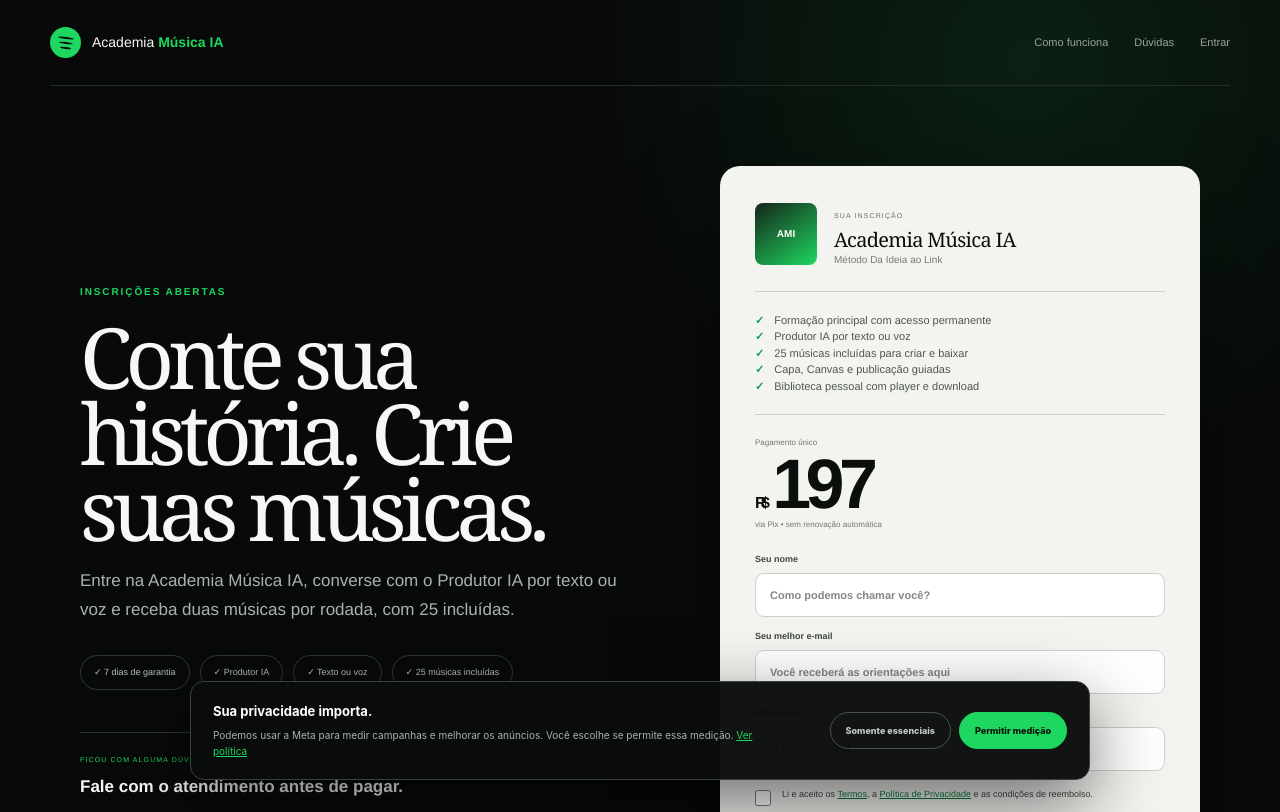
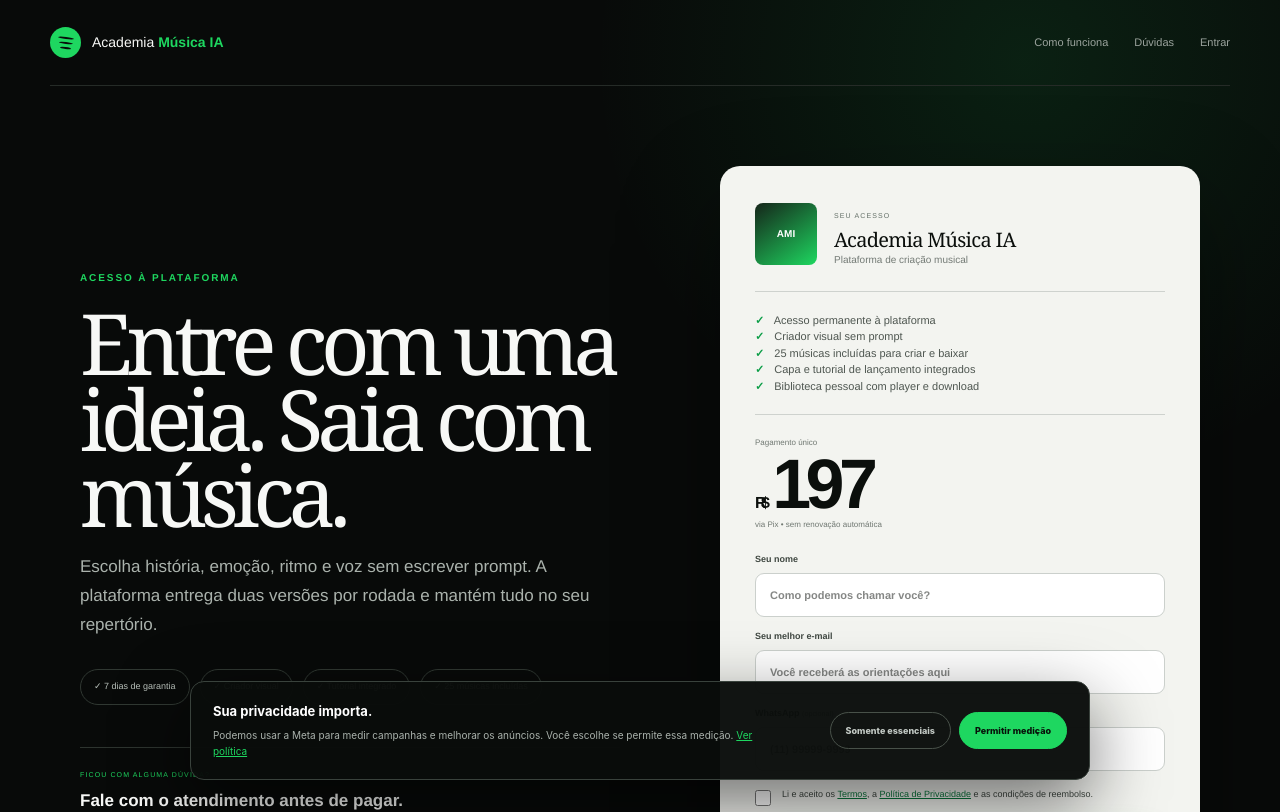
Before and after one commit to saraivabr/academiamusica, a Next.js app: page /checkout in a window 1280 px wide. Shown: the top 812 px of the page. Built offline with nearby package versions, Linux system fonts and the light colour scheme; no server answers.

Commit message:
fix: alinha checkout e termos à plataforma

```diff
--- a/app/checkout/CheckoutClient.tsx
+++ b/app/checkout/CheckoutClient.tsx
@@ -177,16 +177,16 @@ export default function CheckoutClient() {
       <div className="order-title">
         <span className="cover-mini">AMI</span>
         <div>
-          <small>SUA INSCRIÇÃO</small>
+          <small>SEU ACESSO</small>
           <h2>Academia Música IA</h2>
-          <p>Método Da Ideia ao Link</p>
+          <p>Plataforma de criação musical</p>
         </div>
       </div>
       <div className="order-includes">
-        <p><b>✓</b> Formação principal com acesso permanente</p>
-        <p><b>✓</b> Produtor IA por texto ou voz</p>
+        <p><b>✓</b> Acesso permanente à plataforma</p>
+        <p><b>✓</b> Criador visual sem prompt</p>
         <p><b>✓</b> 25 músicas incluídas para criar e baixar</p>
-        <p><b>✓</b> Capa, Canvas e publicação guiadas</p>
+        <p><b>✓</b> Capa e tutorial de lançamento integrados</p>
         <p><b>✓</b> Biblioteca pessoal com player e download</p>
       </div>
       <div className="order-price">
@@ -247,7 +247,7 @@ export default function CheckoutClient() {
         </label>
         {error ? <p className="checkout-error">{error}</p> : null}
         <button className="checkout-primary" disabled={loading}>
-          {loading ? "Gerando seu Pix…" : "Quero meu Produtor IA + 25 músicas • R$197"}
+          {loading ? "Gerando seu Pix…" : "Entrar na plataforma + 25 músicas • R$197"}
         </button>
       </form>
       <small className="payment-note">
--- a/app/checkout/page.tsx
+++ b/app/checkout/page.tsx
@@ -2,8 +2,8 @@ import { PublicShell } from "../components/Portal";
 import CheckoutClient from "./CheckoutClient";
 
 export const metadata = {
-  title: "Inscrição | Academia Música IA",
-  description: "Garanta seu Produtor IA, a formação e 25 músicas incluídas por Pix.",
+  title: "Acesso à plataforma | Academia Música IA",
+  description: "Entre na plataforma, crie suas músicas e aprenda pelo tutorial integrado.",
 };
 
 export default function Checkout() {
@@ -11,16 +11,16 @@ export default function Checkout() {
     <PublicShell compact>
       <main className="checkout-page">
         <section className="checkout-intro">
-          <div className="eyebrow">INSCRIÇÕES ABERTAS</div>
-          <h1>Conte sua história. Crie suas músicas.</h1>
+          <div className="eyebrow">ACESSO À PLATAFORMA</div>
+          <h1>Entre com uma ideia. Saia com música.</h1>
           <p>
-            Entre na Academia Música IA, converse com o Produtor IA por texto ou
-            voz e receba duas músicas por rodada, com 25 incluídas.
+            Escolha história, emoção, ritmo e voz sem escrever prompt. A plataforma
+            entrega duas versões por rodada e mantém tudo no seu repertório.
           </p>
           <div className="checkout-proof">
             <span>✓ 7 dias de garantia</span>
-            <span>✓ Produtor IA</span>
-            <span>✓ Texto ou voz</span>
+            <span>✓ Criador visual</span>
+            <span>✓ Tutorial integrado</span>
             <span>✓ 25 músicas incluídas</span>
           </div>
           <div className="checkout-help">
--- a/app/obrigado/PurchaseConfirmation.tsx
+++ b/app/obrigado/PurchaseConfirmation.tsx
@@ -72,5 +72,5 @@ export default function PurchaseConfirmation() {
     return <main className="status-page narrow"><span className="status-icon success">✓</span><div className="eyebrow">PAGAMENTO CONFIRMADO</div><h1>Sua compra está segura.</h1><p>Confirmamos o pedido <strong>{orderId}</strong>, mas não conseguimos autorizar este dispositivo automaticamente. Use esse código na página de entrada ou fale com o suporte.</p><div className="status-actions"><a className="portal-button" href={`/login/?pedido=${encodeURIComponent(orderId)}`}>Liberar meu acesso</a><a className="portal-button ghost" href="/suporte/">Falar com suporte</a></div></main>;
   }
 
-  return <main className="status-page"><span className="status-icon success">✓</span><div className="eyebrow">PAGAMENTO CONFIRMADO • PRODUTOR IA LIBERADO</div><h1>Sua primeira música começa com uma conversa.</h1><p>Seu dispositivo está autorizado, o Produtor IA está disponível e suas 25 músicas foram liberadas. Guarde o código <strong>{orderId}</strong> para entrar novamente em outro aparelho.</p><div className="next-steps"><article><span>01</span><h2>Conte sua história</h2><p>Escreva ou fale do seu jeito. O Produtor IA organiza a direção com você.</p><a href="/biblioteca/gerador/">Começar a conversa →</a></article><article><span>02</span><h2>Entenda o método</h2><p>Veja o mapa completo para transformar suas favoritas em lançamentos.</p><a href="/academia/">Ver a jornada →</a></article><article><span>03</span><h2>Precisa de ajuda?</h2><p>Nosso atendimento pode orientar seus primeiros passos.</p><a href="/suporte/">Falar com o suporte →</a></article></div></main>;
+  return <main className="status-page"><span className="status-icon success">✓</span><div className="eyebrow">PAGAMENTO CONFIRMADO • PLATAFORMA LIBERADA</div><h1>Sua primeira música começa com uma ideia.</h1><p>Seu dispositivo está autorizado e seus 25 créditos foram liberados. Guarde o código <strong>{orderId}</strong> para entrar novamente em outro aparelho.</p><div className="next-steps"><article><span>01</span><h2>Crie sua música</h2><p>Escolha história, emoção, ritmo e voz. A plataforma entrega duas versões para comparar.</p><a href="/biblioteca/gerador/">Abrir o criador →</a></article><article><span>02</span><h2>Siga o tutorial</h2><p>Aprenda dentro da plataforma enquanto transforma a favorita em lançamento.</p><a href="/academia/comecar/">Abrir tutorial →</a></article><article><span>03</span><h2>Precisa de ajuda?</h2><p>Nosso atendimento pode orientar seus primeiros passos.</p><a href="/suporte/">Falar com o suporte →</a></article></div></main>;
 }
```
Also changed, not shown: app/termos/page.tsx (+36 -1 lines).
